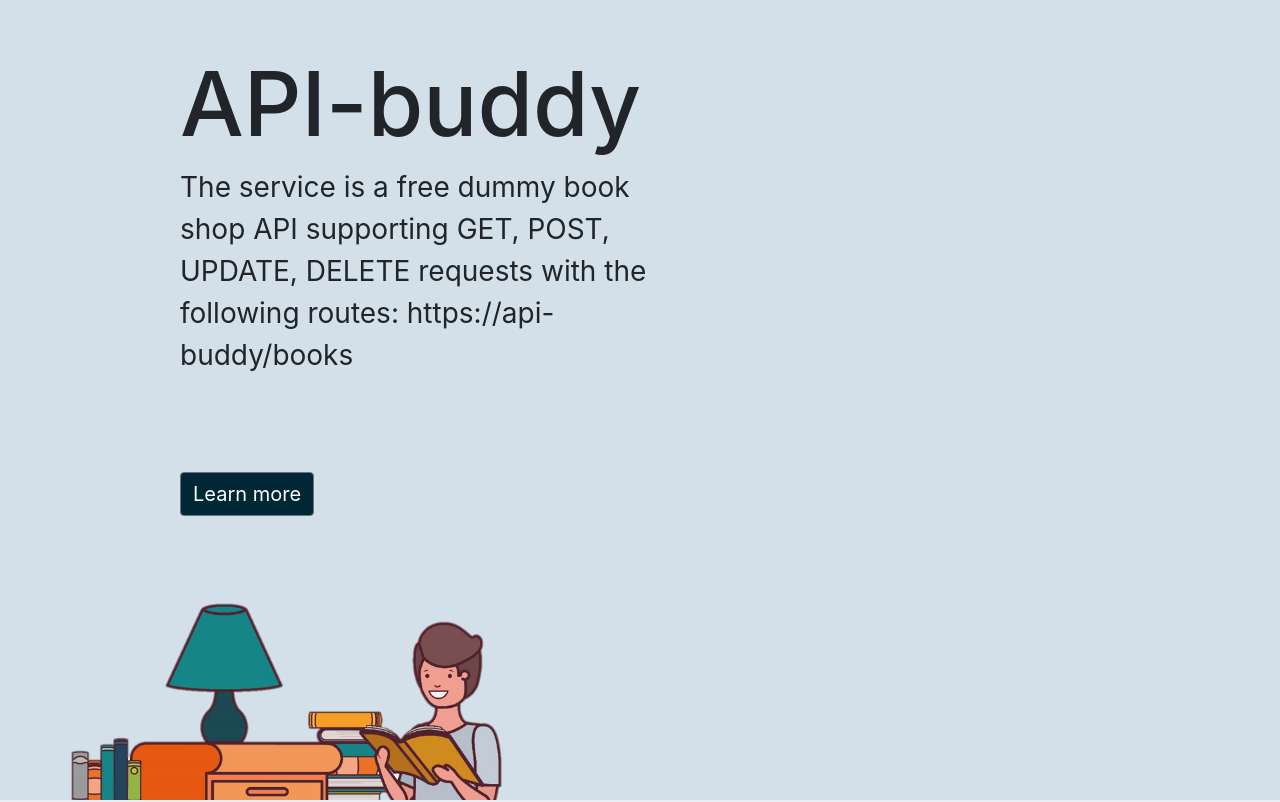
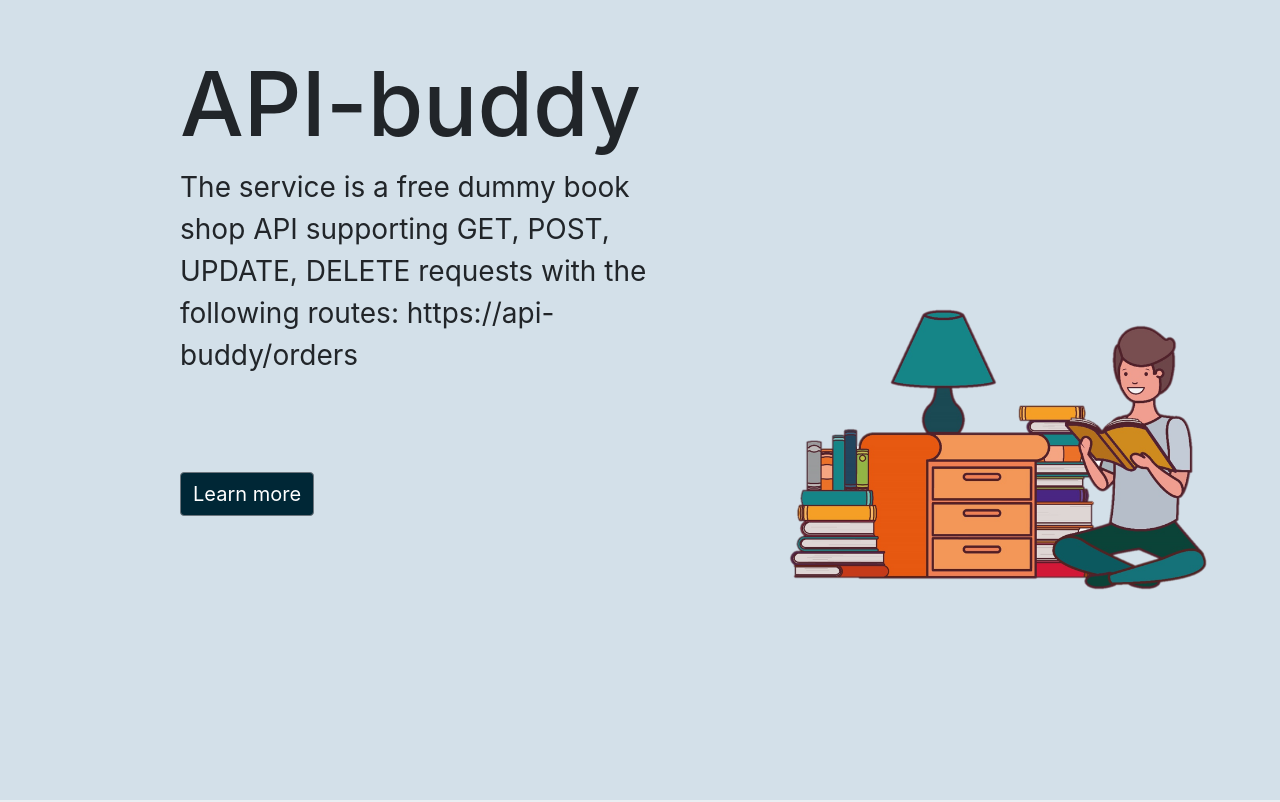
Before and after one commit to SidnevIgor/api-buddy-react, a React (Create React App) app: page / in a window 1280 px wide. Shown: the top 802 px of the page. Built offline with nearby package versions, Linux system fonts and the light colour scheme; no server answers.

Commit message:
Popping up animation

```diff
--- a/public/index.html
+++ b/public/index.html
@@ -11,10 +11,18 @@
     />
     <link rel="apple-touch-icon" href="%PUBLIC_URL%/logo192.png" />
     <link rel="manifest" href="%PUBLIC_URL%/manifest.json" />
+
+    <link href="https://unpkg.com/aos@2.3.1/dist/aos.css" rel="stylesheet">
     <title>React App</title>
   </head>
   <body>
     <noscript>You need to enable JavaScript to run this app.</noscript>
     <div id="root"></div>
+
+    <script src="https://unpkg.com/aos@next/dist/aos.js"></script>
+  <script>
+    AOS.init();
+  </script>
+
   </body>
 </html>
--- a/src/components/header.jsx
+++ b/src/components/header.jsx
@@ -34,8 +34,8 @@ class Header extends Component {
             onClick = { () => this.props.scrollDown() }
             >Learn more</a>
         </div>
-        <div className="inline-container" style={{display: "inline-block"}}>
-          <img src={require('./images/header_image.png')} alt="api-buddy-header-image" width="570px" height="500px"/>
+        <div className="inline-container" style={{display: "inline-block", width: "40%"}} data-aos="fade-up">
+          <img src={require('./images/header_image.png')} alt="api-buddy-header-image" width="100%"/>
         </div>
       </div>
     );
--- a/src/components/routesDisplay.jsx
+++ b/src/components/routesDisplay.jsx
@@ -20,7 +20,7 @@ export default class RoutesDisplay extends Component {
       <div style={{fontFamily: "Inter", backgroundColor: "#E9EEF2", height: "90%", width: "100%", display: "inline-block"}} ref = { this.state.reference }>
         <h1 className = "p-5" style={{color: "#1C3B4A"}}>Available routes</h1>
         <div style = {{ width: "100%" }}>
-          <div className = "table-container" style = {{display: "inline-block", width: "40%", marginLeft: "25%"}}>
+          <div className = "table-container" style = {{display: "inline-block", width: "40%", marginLeft: "25%"}} data-aos="fade-right">
             <table style={{ textAlign: "left", fontSize: "27px", color: "#314C5B" }} id = "mainTable">
               <tbody>
                 <tr>
@@ -47,7 +47,7 @@ export default class RoutesDisplay extends Component {
             </table>
           </div>
 
-          <div style = {{width: "35%", minHeight: "400px", border: " 7px #002736", borderStyle: "solid hidden solid solid", display: "inline-block", position: "relative"}}>
+          <div style = {{width: "35%", minHeight: "400px", border: " 7px #002736", borderStyle: "solid hidden solid solid", display: "inline-block", position: "relative"}} data-aos="fade-left">
             <h3 style = {{position: "absolute", backgroundColor: "#002736", color: "#FFFFFF", width: "100%"}} className = "p-2">     {this.state.chosenModel} model example
             </h3>
               <textarea style = {{ position: "absolute", width: "100%", minHeight: "80%", resize: "none", marginTop: "50px", whiteSpace: "pre-line", backgroundColor: "transparent", border: "none", fontSize: "20px", transitionDuration:"1000ms"}}
```
